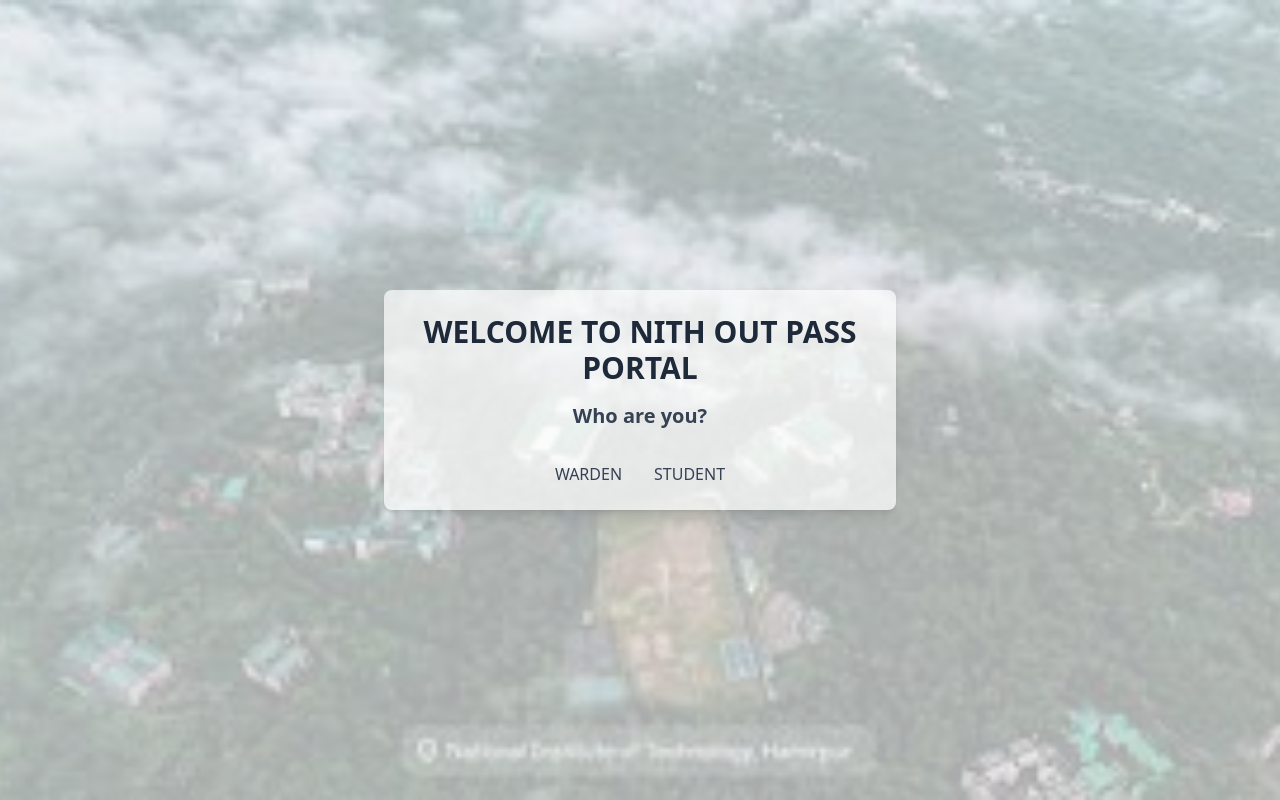
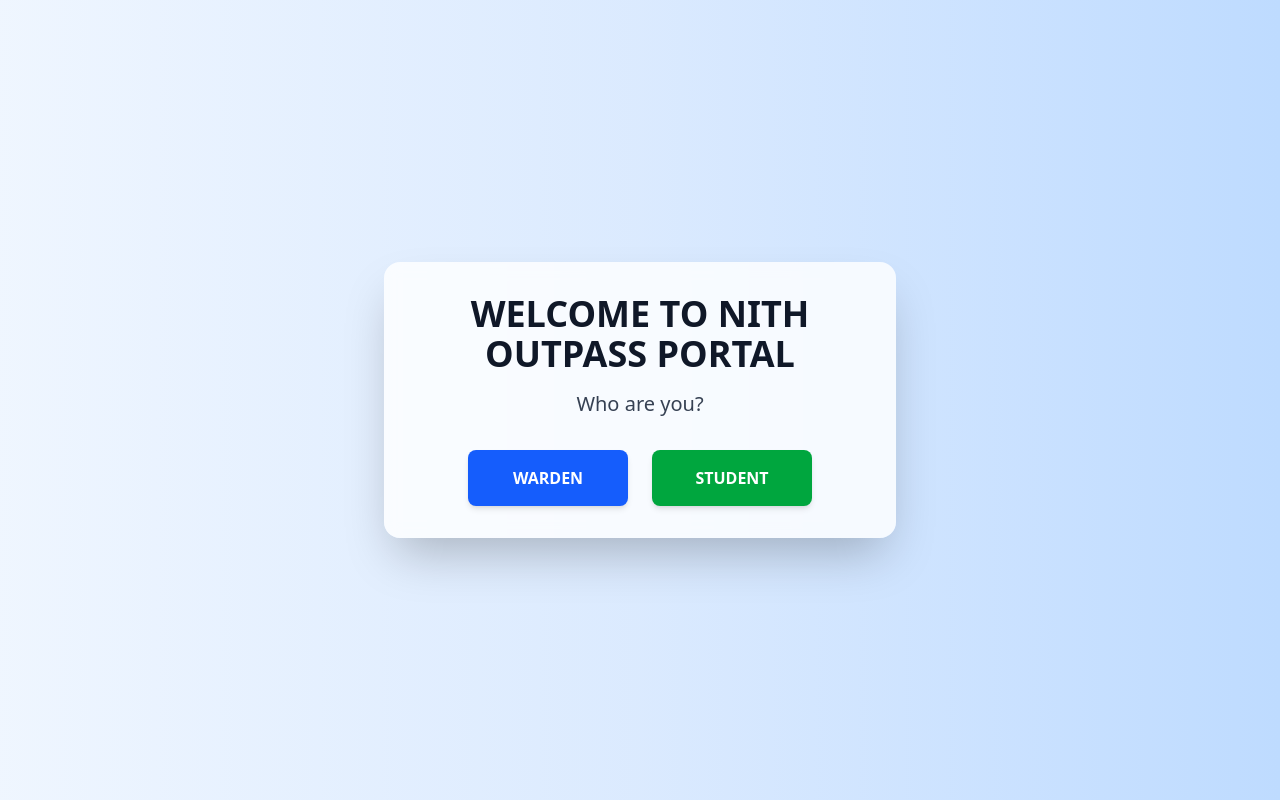
Before and after one commit to Satvik123-creator/NITH-Outpass-System, a React (Vite) app in the folder client/: page / in a window 1280 px wide. Built offline with nearby package versions, Linux system fonts and the light colour scheme.

Commit message:
refactor: enhance Home component layout and styling for improved user experience

```diff
--- a/client/src/pages/Home.jsx
+++ b/client/src/pages/Home.jsx
@@ -1,45 +1,35 @@
 import React from "react";
 import { useNavigate } from "react-router-dom";
+
 export default function Home() {
-
   const navigate = useNavigate();
 
-  const handleWardenClick = () => {
-    navigate("/login/warden");
-  };
-  const handleStudentClick = () => {
-    navigate("/login/student");
-  };
+  const handleWardenClick = () => navigate("/login/warden");
+  const handleStudentClick = () => navigate("/login/student");
+
   return (
-   <div className="relative min-h-screen flex items-center justify-center bg-gray-100">
-  {/* Background Image */}
-  <div
-    className="absolute inset-0 bg-cover bg-center opacity-30"
-    style={{ backgroundImage: "url('/nith_bg-img.jpg')" }}
-  ></div>
+   <div className="relative min-h-screen flex items-center justify-center bg-gradient-to-r from-blue-50 via-blue-100 to-blue-200">
+  {/* Main Content */}
+  <div className="relative z-10 text-center p-8 bg-white/80 backdrop-blur-sm rounded-2xl shadow-2xl max-w-lg w-11/12">
+    <h1 className="text-3xl md:text-4xl font-extrabold mb-4 text-gray-900">
+      WELCOME TO NITH OUTPASS PORTAL
+    </h1>
+    <h2 className="text-lg md:text-xl font-medium mb-8 text-gray-700">
+      Who are you?
+    </h2>
 
-  {/* Main Content */}
-  <div className="relative z-10 text-center p-6 bg-white/70 rounded-lg shadow-lg max-w-lg">
-    <h1 className="text-3xl font-bold mb-4 text-gray-800">WELCOME TO NITH OUT PASS PORTAL</h1>
-    <h2 className="text-xl font-semibold mb-6 text-gray-700">Who are you?</h2>
-
-    <div className="flex justify-center gap-8">
-      {/* Warden */}
+    <div className="flex flex-col md:flex-row justify-center gap-6">
       <div
-        className="flex flex-col items-center cursor-pointer hover:scale-105 transform transition duration-300"
         onClick={handleWardenClick}
+        className="w-full md:w-40 px-6 py-4 bg-blue-600 text-white rounded-lg shadow-md cursor-pointer hover:scale-105 hover:shadow-lg transform transition duration-300"
       >
-        {/* <FontAwesomeIcon icon={faUser} size="3x" className="text-gray-800" /> */}
-        <p className="mt-2 font-medium text-gray-700">WARDEN</p>
+        <p className="font-semibold">WARDEN</p>
       </div>
-
-      {/* Student */}
       <div
-        className="flex flex-col items-center cursor-pointer hover:scale-105 transform transition duration-300"
         onClick={handleStudentClick}
+        className="w-full md:w-40 px-6 py-4 bg-green-600 text-white rounded-lg shadow-md cursor-pointer hover:scale-105 hover:shadow-lg transform transition duration-300"
       >
-        {/* <FontAwesomeIcon icon={faUser} size="3x" className="text-gray-800" /> */}
-        <p className="mt-2 font-medium text-gray-700">STUDENT</p>
+        <p className="font-semibold">STUDENT</p>
       </div>
     </div>
   </div>
```
